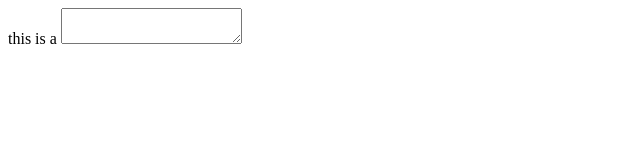
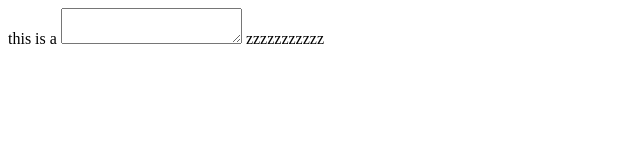
Before and after one commit to JasonMonkey/temp, a plain HTML site: page index.html in a window 1280 px wide. Shown: the full height of the page, 0-640 px from the left. Drawn offline with Linux system fonts and the light colour scheme.

Commit message:
zzzz
zzzzz

```diff
--- a/index.html
+++ b/index.html
@@ -8,3 +8,4 @@
 		this is a <textarea name="" rows="" cols=""></textarea>
 	</body>
 </html>
+zzzzzzzzzzz
```
